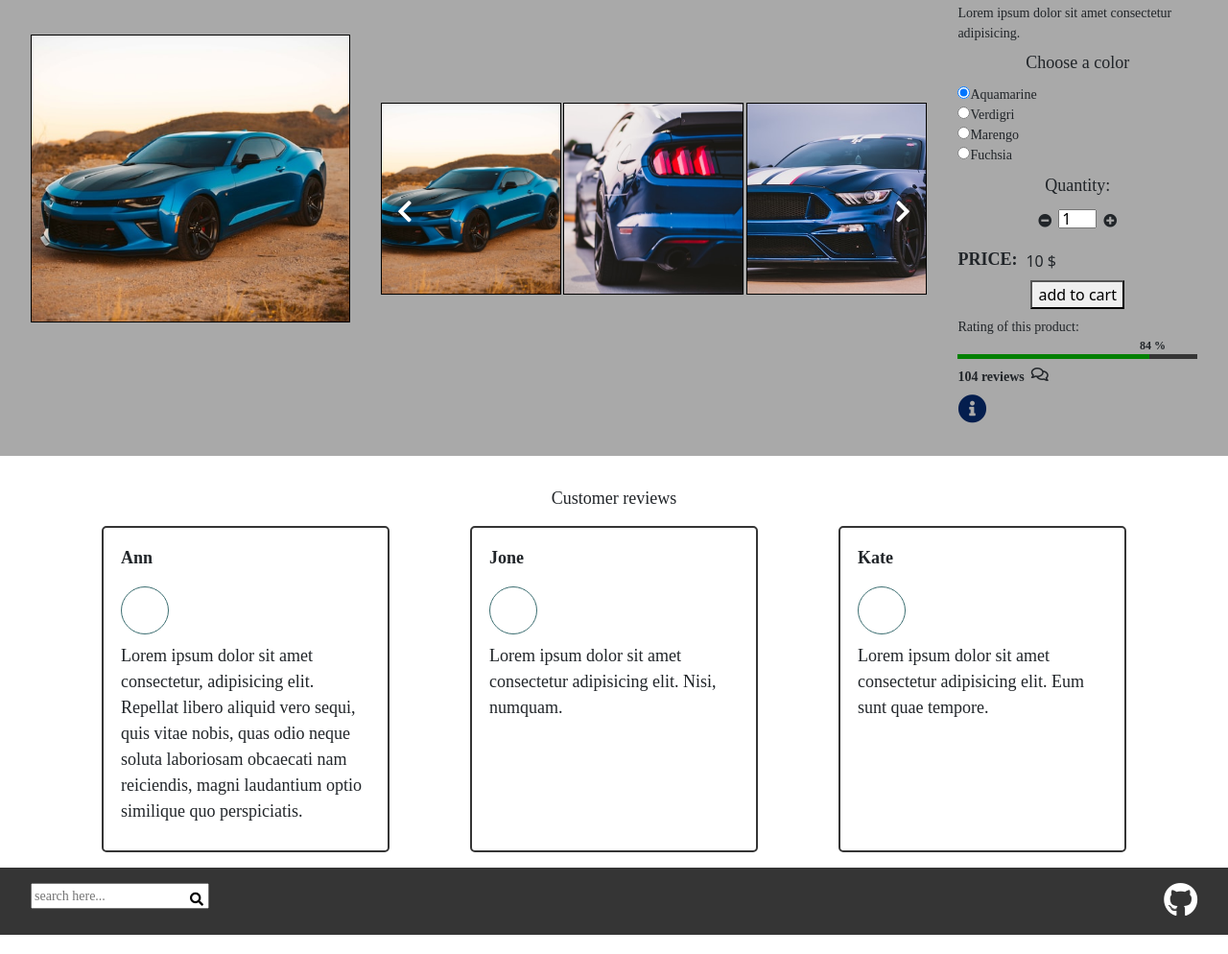
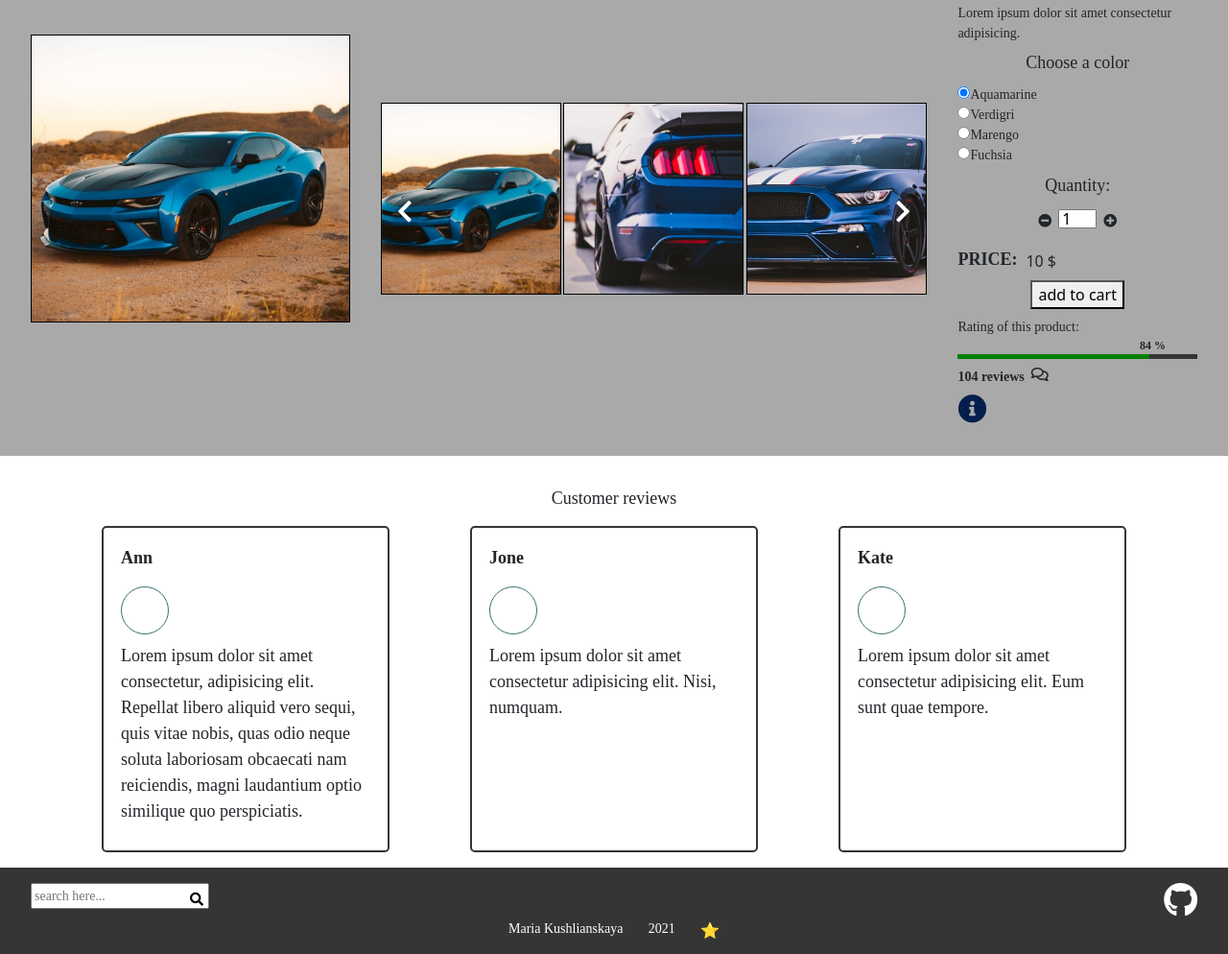
Before and after one commit to kalibria/E-commerce-project, a website built with webpack: page src/index.html in a window 1280 px wide. Shown: the part 130-1124 px from the top of the page at 96% size. Built offline with nearby package versions, Linux system fonts and the light colour scheme.

Commit message:
create a signature with current year and emoji in the footer

```diff
--- a/src/index.html
+++ b/src/index.html
@@ -206,6 +206,12 @@
           <i class="fab fa-github github-icon"></i>
         </div>
       </div>
+        <div class="footer__conteiner-name">
+        <p class="footer__name">Maria Kushlianskaya </p>
+        <span class="footer__year"></span>
+        <p class="footer_emoji">⭐</p>
+      </div>
+
     </footer>
 
 
--- /dev/null
+++ b/src/scripts/footer-name.js
@@ -0,0 +1,7 @@
+export function getYear(){
+    const spanYear = document.querySelector(".footer__year");
+    const date = new Date ();
+    spanYear.append(date.getFullYear());
+}
+
+getYear()
--- a/src/scripts/index.js
+++ b/src/scripts/index.js
@@ -9,5 +9,5 @@ import { createPopup } from './popup';
 import { closePopup } from './popup';
 import { clearAllClasses } from './utils';
 import { createReviews } from './reviews';
-
+export { getYear } from './footer-name';
 import{ CreateNewItemInCart } from './cart-items';
--- a/src/styles/footer.scss
+++ b/src/styles/footer.scss
@@ -1,6 +1,6 @@
 .footer {
     width: 100%;
-    height: 70px;
+    height: 90px;
     background-color: $color-dark-grey;
 }
 
@@ -40,3 +40,28 @@
     height: 17px;
     width: 20px;
 }
+
+.footer__conteiner-name {
+    display: flex;
+    justify-content: space-between;
+    width: 220px;
+    margin: 0 auto;
+    color:white;
+}
+
+.footer__name {
+    font-family: $font-main;
+    font-size: $font-size-main;
+    color: white;
+    margin: 0;
+    text-align: center;
+}
+
+.footer__year {
+    font-family: $font-main;
+    font-size: $font-size-main;
+}
+
+.footer_emoji {
+    margin: 0;
+}
```
